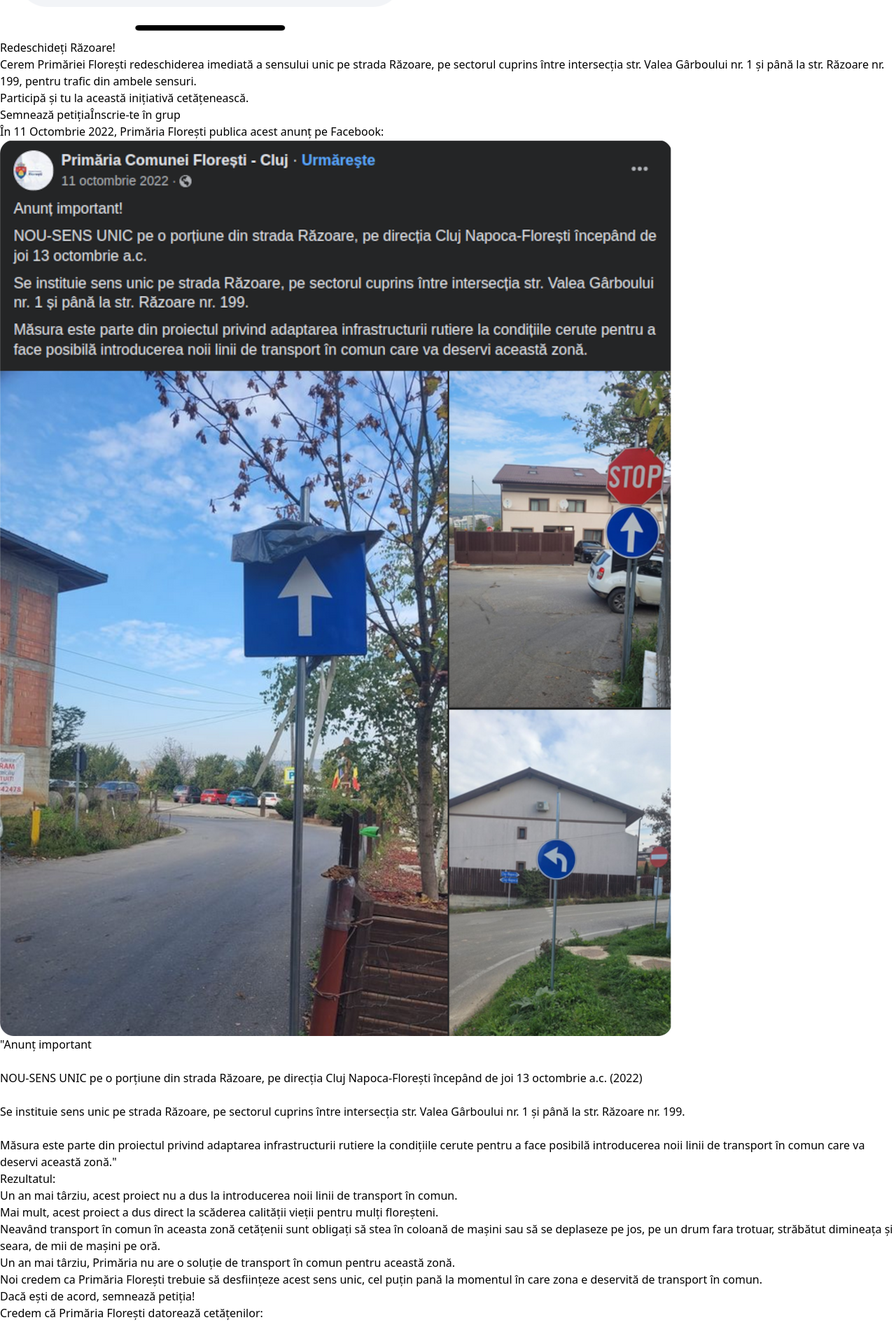
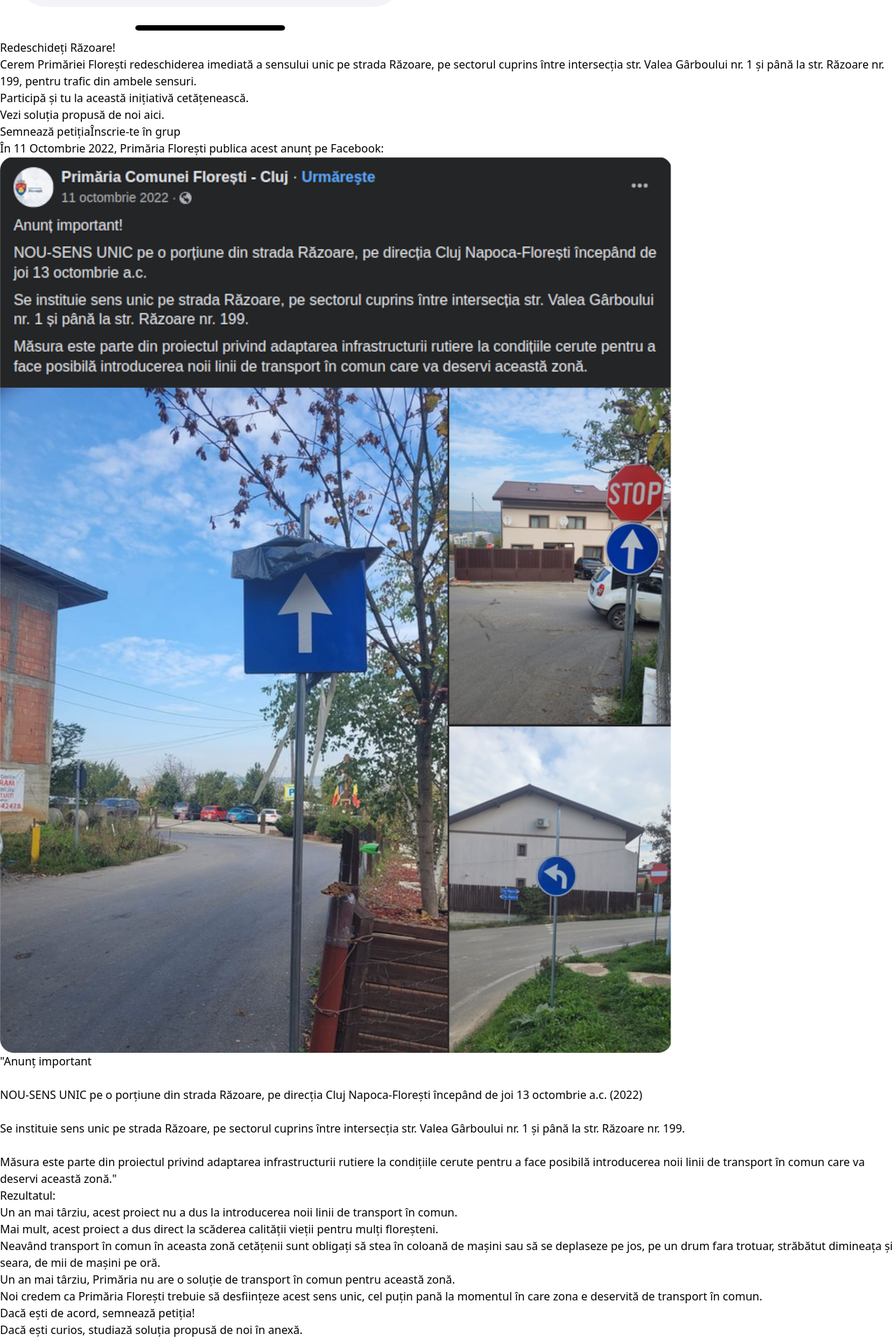
Before and after one commit to andreisebastianc/redeschide-razoare, a Next.js app: page / in a window 1280 px wide. Shown: the part 1242-3159 px from the top of the page at 70% size. Built offline with nearby package versions, Linux system fonts and the light colour scheme; a web font is replaced by a local one.

Commit message:
Add more links to the pdf file

```diff
--- a/src/components/Hero.jsx
+++ b/src/components/Hero.jsx
@@ -4,6 +4,7 @@ import { Button } from '@/components/Button'
 import coverImage1 from '@/images/cover-1.png'
 import coverImage2 from '@/images/cover-2.png'
 import {CheckIcon} from "@/components/CheckIcon";
+import Link from "next/link";
 
 
 export function Hero() {
@@ -26,7 +27,12 @@ export function Hero() {
               Cerem Primăriei Florești redeschiderea imediată a sensului unic pe strada Răzoare, pe sectorul cuprins între intersecția str. Valea Gârboului nr. 1 și până la str. Răzoare nr. 199, pentru trafic din ambele sensuri.
             </p>
             <p className="mt-16 text-xl text-slate-600">
-              Participă și tu la această inițiativă cetățenească.
+              Participă și tu la această inițiativă cetățenească.<br/> Vezi soluția propusă de noi <Link
+                href="https://drive.google.com/file/d/1LM064RWbsDVRskhhvmcZxl4Bj9RwrpjR/view?usp=share_link"
+                target="_blank"
+                className="mt-6 text-blue-600 underline hover:text-blue-800"
+            >aici.
+            </Link>
             </p>
             <div className="mt-8 flex gap-4">
               <Button
--- a/src/components/OneYearLater.jsx
+++ b/src/components/OneYearLater.jsx
@@ -43,6 +43,13 @@ export function OneYearLater() {
                         >semnează petiția
                         </Link>!
                         </p>
+                        <p className="mt-4 text-xl tracking-tight text-slate-700">
+                            Dacă ești curios, studiază soluția propusă de noi în <Link
+                            href="https://drive.google.com/file/d/1LM064RWbsDVRskhhvmcZxl4Bj9RwrpjR/view?usp=share_link"
+                            target="_blank"
+                            className="mt-6 text-blue-600 underline hover:text-blue-800"
+                        >anexă</Link>.
+                        </p>
                     </div>
                 </div>
             </div>
```
